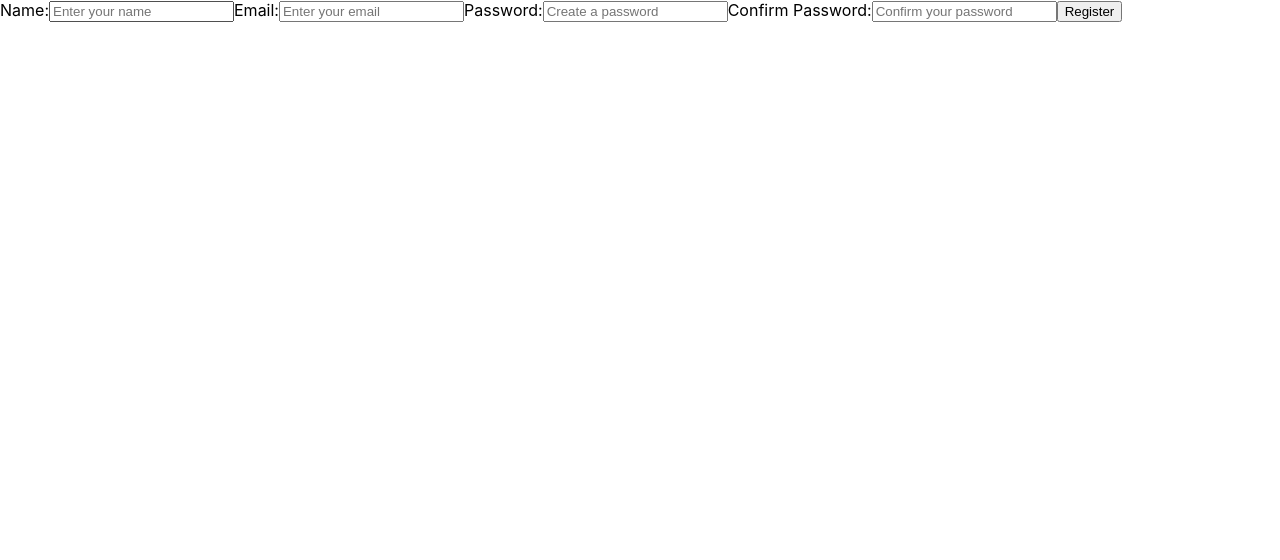
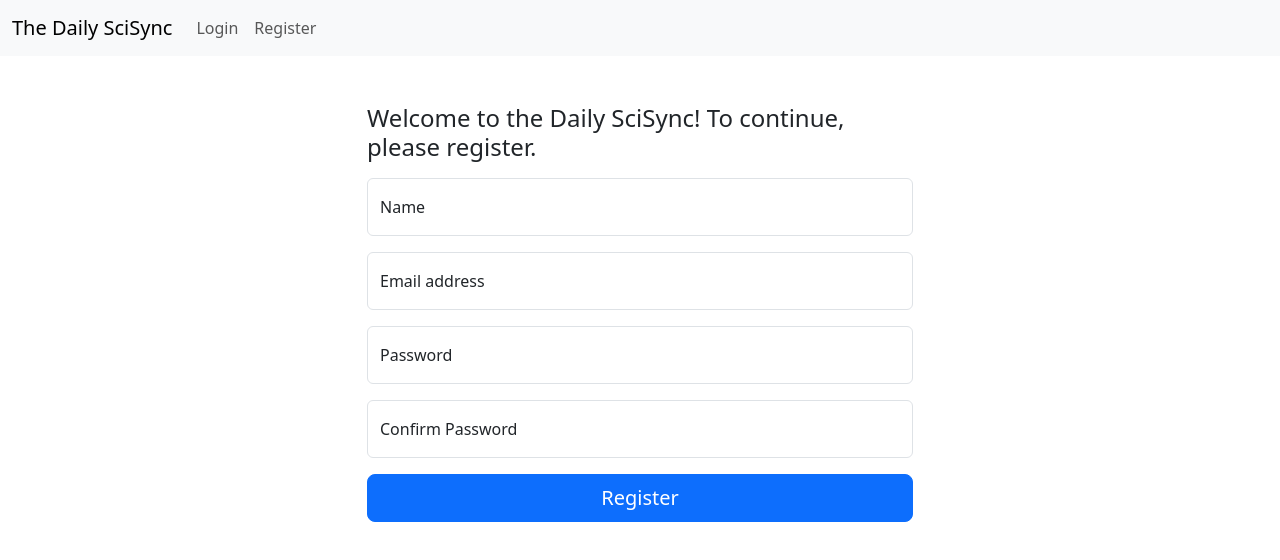
Before and after one commit to AdaptiveArtemis/AdaptiveArtemisNewsRecommendation, a React (Create React App) app: page /register in a window 1280 px wide. Shown: the top 560 px of the page. Built offline with nearby package versions, Linux system fonts and the light colour scheme.

Commit message:
Improved frontend appearance

```diff
--- a/package.json
+++ b/package.json
@@ -6,6 +6,7 @@
     "@testing-library/jest-dom": "^5.17.0",
     "@testing-library/react": "^13.4.0",
     "@testing-library/user-event": "^13.5.0",
+    "bootstrap": "^5.3.3",
     "react": "^18.2.0",
     "react-dom": "^18.2.0",
     "react-router-dom": "^6.22.3",
--- a/src/App.js
+++ b/src/App.js
@@ -4,13 +4,13 @@ import RegistrationPage from './pages/RegistrationPage'
 import LoginPage from './pages/LoginPage'
 import HomePage from './pages/HomePage'
 import UserProfilePage from './pages/UserProfilePage'
+import NavigationBar from './pages/Navbar'
 
 function App () {
   return (
     <Router>
       <div>
-        <nav>
-        </nav>
+        <NavigationBar />
         <Routes>
           <Route path="/register" element={<RegistrationPage />} />
           <Route path="/login" element={<LoginPage />} />
--- a/src/pages/LoginPage.js
+++ b/src/pages/LoginPage.js
@@ -1,5 +1,6 @@
 import React, { useState } from 'react'
 import { useNavigate, Link } from 'react-router-dom'
+import 'bootstrap/dist/css/bootstrap.min.css'
 
 export default function LoginPage () {
   const [email, setEmail] = useState('') // State for storing email
@@ -35,31 +36,41 @@ export default function LoginPage () {
   }
 
   return (
-    <div className="login-page">
-      <div className="login-form">
-        <h2>Login</h2>
-        <div className="form-group">
-          <label htmlFor="email">Email:</label>
+    <div className="container">
+      <div className="row justify-content-center">
+        <div className="col-12 col-md-8 col-lg-6">
+          <form className="my-5" onSubmit={handleLogin}>
+            <h4 className="mb-3 fw-normal">Welcome to the Daily SciSync! To continue, please sign in.</h4>
+            <div className="form-floating mb-3">
               <input
                 type="email"
                 id="email"
                 value={email}
                 onChange={(e) => setEmail(e.target.value)}
+                className="form-control"
+                placeholder="Enter your email"
               />
+              <label htmlFor="email">Email address</label>
             </div>
-        <div className="form-group">
-          <label htmlFor="password">Password:</label>
+
+            <div className="form-floating mb-3">
               <input
                 type="password"
                 id="password"
                 value={password}
                 onChange={(e) => setPassword(e.target.value)}
+                className="form-control"
+                placeholder="Enter your password"
               />
+              <label htmlFor="password">Password</label>
             </div>
-        <button onClick={handleLogin}>Login</button>
-        <p>
+
+            <button className="w-100 btn btn-lg btn-primary" type="submit">Sign in</button>
+            <p className="mt-3 text-center">
               Don't have an account? <Link to="/register">Register</Link>
             </p>
+          </form>
+        </div>
       </div>
     </div>
   )
--- /dev/null
+++ b/src/pages/Navbar.jsx
@@ -0,0 +1,26 @@
+import React from 'react';
+import { Link } from 'react-router-dom';
+import 'bootstrap/dist/css/bootstrap.min.css';
+
+const NavigationBar = () => {
+  return (
+    <nav className="navbar navbar-expand-lg navbar-light bg-light">
+      <div className="container-fluid">
+        <Link className="navbar-brand" to="/">The Daily SciSync</Link>
+        <div className="collapse navbar-collapse" id="navbarNav">
+          <ul className="navbar-nav">
+            <li className="nav-item">
+              <Link className="nav-link" to="/login">Login</Link>
+            </li>
+            <li className="nav-item">
+              <Link className="nav-link" to="/register">Register</Link>
+            </li>
+            {/* Add more links as needed */}
+          </ul>
+        </div>
+      </div>
+    </nav>
+  );
+};
+
+export default NavigationBar;
--- a/src/pages/RegistrationPage.js
+++ b/src/pages/RegistrationPage.js
@@ -1,4 +1,5 @@
-import React, { useState } from 'react'
+import React, { useState } from 'react';
+import 'bootstrap/dist/css/bootstrap.min.css';
 
 const RegistrationPage = () => {
   const [formData, setFormData] = useState({
@@ -8,7 +9,6 @@ const RegistrationPage = () => {
     confirmPassword: ''
   })
 
-  // Update the state on input change
   const handleChange = (e) => {
     const { name, value } = e.target
     setFormData(prevFormData => ({
@@ -17,7 +17,6 @@ const RegistrationPage = () => {
     }))
   }
 
-  // Handle form submission
   const handleSubmit = async (e) => {
     e.preventDefault()
     if (formData.password !== formData.confirmPassword) {
@@ -25,7 +24,7 @@ const RegistrationPage = () => {
       return
     }
     try {
-      const response = await fetch('YOUR_BACKEND_API_ENDPOINT', {
+      const response = await fetch('localhost:8000/api/user/register', {
         method: 'POST',
         headers: {
           'Content-Type': 'application/json',
@@ -37,63 +36,74 @@ const RegistrationPage = () => {
         }),
       })
       const data = await response.json()
-      alert(data.message) // Or handle the response accordingly
+      alert(data.message)
     } catch (error) {
       alert("An error occurred while registering the user.")
     }
   }
 
   return (
-    <div className="registration-page">
-      <header>
-        {/* Your logo here */}
-        <nav>
-          {/* Navigation for login can go here */}
-        </nav>
-      </header>
-      <form className="registration-form" onSubmit={handleSubmit}>
-        <label htmlFor="username">Name:</label>
+    <div className="container">
+      <div className="row justify-content-center">
+        <div className="col-12 col-md-8 col-lg-6">
+          <form className="my-5" onSubmit={handleSubmit}>
+          <h4 className="mb-3 fw-normal">Welcome to the Daily SciSync! To continue, please register.</h4>
+            <div className="form-floating mb-3">
               <input
                 type="text"
                 id="username"
                 name="username"
                 value={formData.username}
                 onChange={handleChange}
+                className="form-control"
                 placeholder="Enter your name"
               />
+              <label htmlFor="username">Name</label>
+            </div>
 
-        <label htmlFor="email">Email:</label>
+            <div className="form-floating mb-3">
               <input
                 type="email"
                 id="email"
                 name="email"
                 value={formData.email}
                 onChange={handleChange}
+                className="form-control"
                 placeholder="Enter your email"
               />
+              <label htmlFor="email">Email address</label>
+            </div>
 
-        <label htmlFor="password">Password:</label>
+            <div className="form-floating mb-3">
               <input
                 type="password"
                 id="password"
                 name="password"
                 value={formData.password}
                 onChange={handleChange}
+                className="form-control"
                 placeholder="Create a password"
               />
+              <label htmlFor="password">Password</label>
+            </div>
 
-        <label htmlFor="confirmPassword">Confirm Password:</label>
+            <div className="form-floating mb-3">
               <input
                 type="password"
                 id="confirmPassword"
                 name="confirmPassword"
                 value={formData.confirmPassword}
                 onChange={handleChange}
+                className="form-control"
                 placeholder="Confirm your password"
               />
+              <label htmlFor="confirmPassword">Confirm Password</label>
+            </div>
 
-        <button type="submit">Register</button>
+            <button className="w-100 btn btn-lg btn-primary" type="submit">Register</button>
           </form>
+        </div>
+      </div>
     </div>
   )
 }
```
Also changed, not shown: 1 other file (tests, documents, lock files or other folders). Lines whose indentation alone changed are shown as unchanged.
